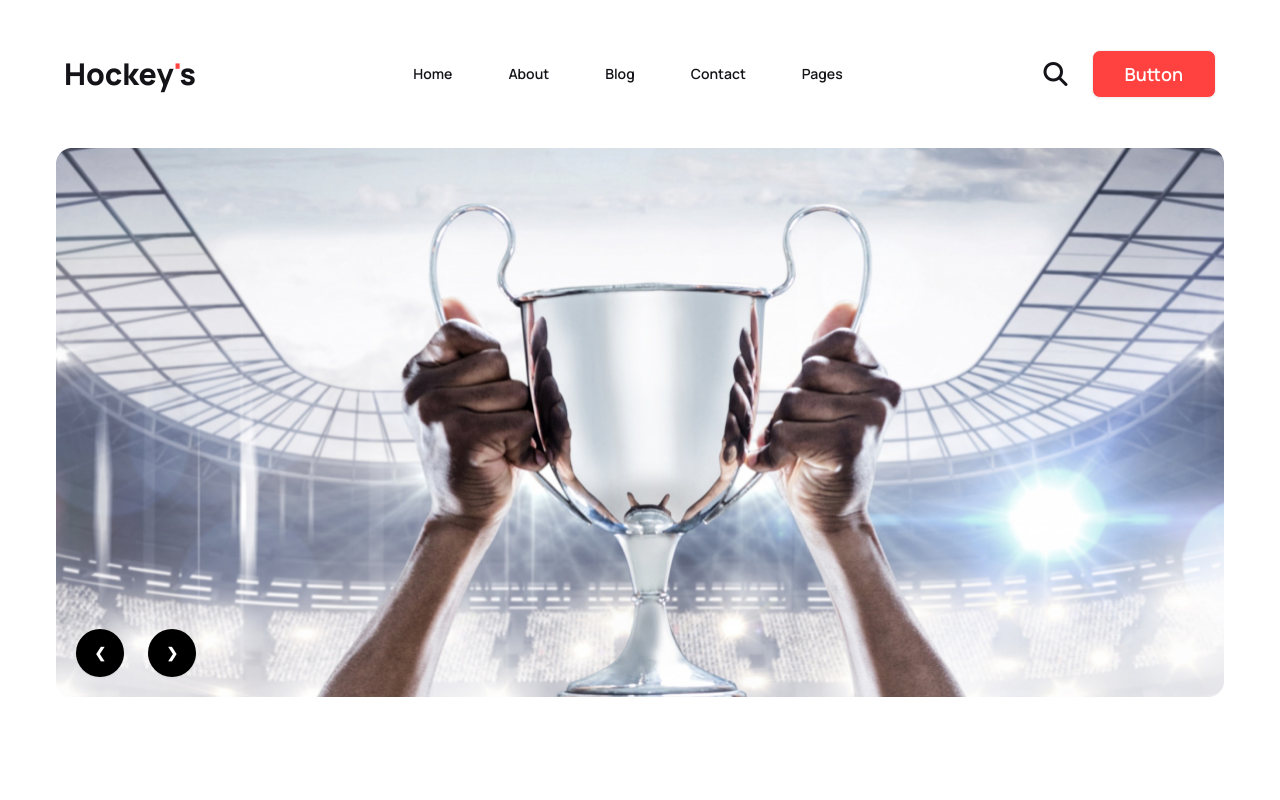
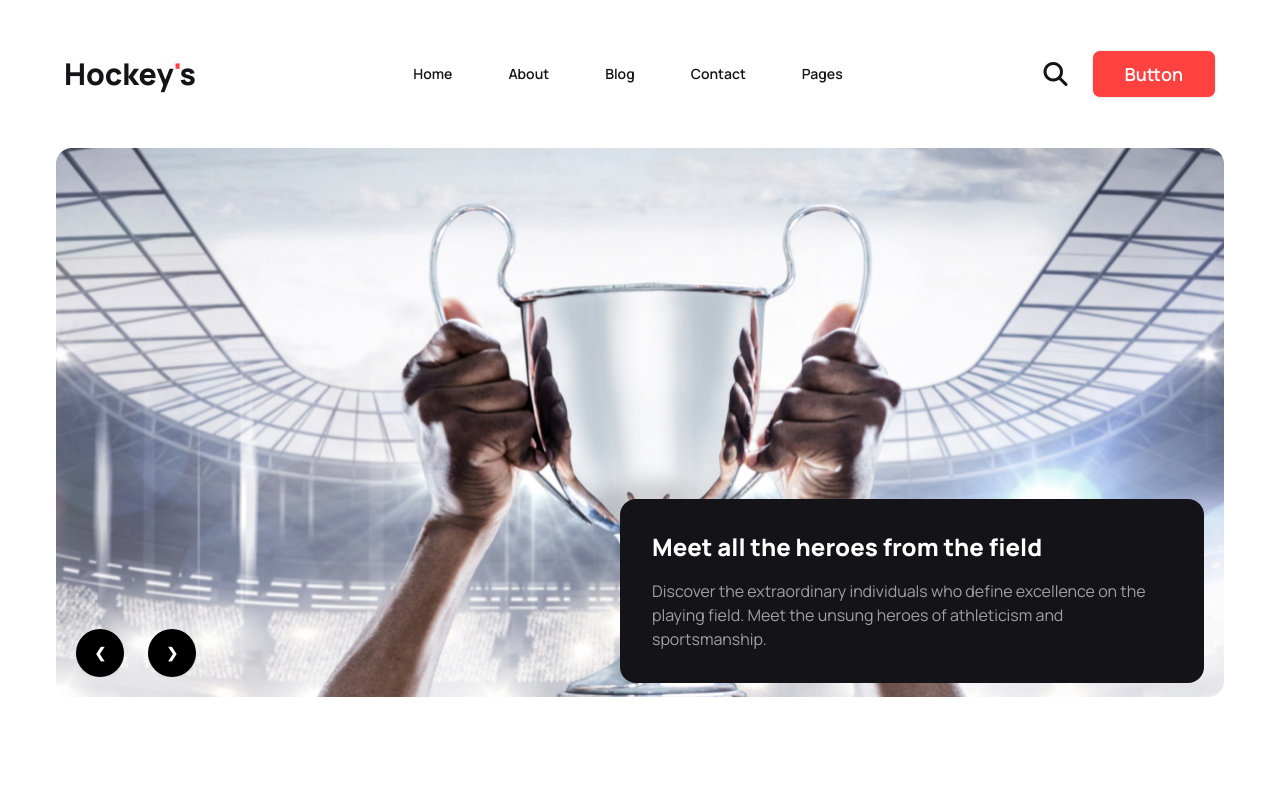
Before and after one commit to reduan32/HockeyFusion-B9A3, a plain HTML site: page index.html in a window 1280 px wide. Shown: the top 800 px of the page. Drawn offline with nearby package versions, Linux system fonts and the light colour scheme.

Commit message:
added banner tag

```diff
--- a/index.html
+++ b/index.html
@@ -91,9 +91,9 @@
 
     <!-- carousel
     ----------- -->
-    <section>
+    <section class="relative">
+      <!-- Carousel -->
       <div class="carousel w-full">
-
         <!-- banner-1 -->
         <div id="slide1" class="carousel-item relative w-full">
           <img src="./Images/banner-1.png" class="w-full" />
@@ -102,6 +102,8 @@
             <a href="#slide4" class="btn btn-circle bg-black text-white border-none">❮</a>
             <a href="#slide2" class="btn btn-circle bg-black text-white border-none">❯</a>
           </div>
+
+
         </div>
         <!-- banner-2 -->
         <div id="slide2" class="carousel-item relative w-full">
@@ -130,9 +132,11 @@
             <a href="#slide1" class="btn btn-circle bg-black text-white border-none">❯</a>
           </div>
         </div>
+      </div>
 
-
-
+      <div class="bg-[#131318] p-4 lg:p-8 lg:absolute text-white lg:w-1/2 rounded-2xl bottom-5 right-5">
+        <h2 class="text-lg lg:text-2xl font-extrabold">Meet all the heroes from the field</h2>
+        <p class="text-[#FFFFFF99] mt-4">Discover the extraordinary individuals who define excellence on the playing field. Meet the unsung heroes of athleticism and sportsmanship.</p>
       </div>
     </section>
   </header>
```
